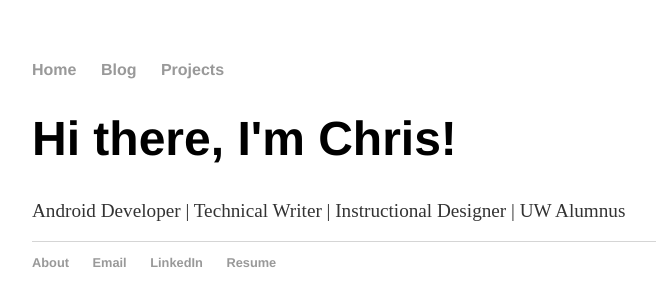
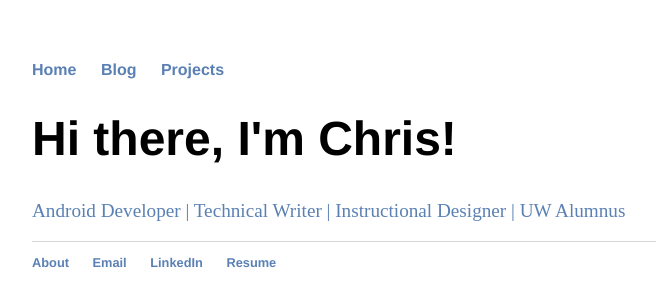
Before and after one commit to chriso23/chriso23.github.io, a Jekyll site: the page built from index.html, in a window 1280 px wide. Shown: the top 307 px of the page, without its empty margins (160-816 px from the left). Built offline with Jekyll 4.4.1, drawn with Linux system fonts in a browser that asks for light colours.

Commit message:
Update main.css

```diff
--- a/css/main.css
+++ b/css/main.css
@@ -1,9 +1,9 @@
 body { margin: 60px auto; width: 70%; }
 
-a { text-decoration: none; color: #999; }
+a { text-decoration: none; color: #5A80B4; }
 a:hover { text-decoration: underline; }
 
-p, ul { font-size: 1.2em; line-height: 1.2em; color: #333; }
+p, ul { font-size: 1.2em; line-height: 1.2em; color: #5A80B4; }
 
 h1, h2, h3, h4 { font-family: 'Helvetica', 'Arial', 'Sans-Serif'; }
 h1 { font-size: 3em;  }
@@ -12,7 +12,7 @@ h3 { font-size: 2.3em; }
 h4 { font-size: 1.9em; }
 
 nav ul, footer ul { font-size: 1em; font-family: 'Helvetica', 'Arial', 'Sans-Serif'; padding: 0px; list-style: none; font-weight: bold; }
-nav ul li, footer ul li { display: inline; margin-right: 20px; color: #486DD6; }
+nav ul li, footer ul li { display: inline; margin-right: 20px; color: #A91818; }
 
 footer { border-top: 1px solid #d5d5d5; font-size: .8em; }
 
```
